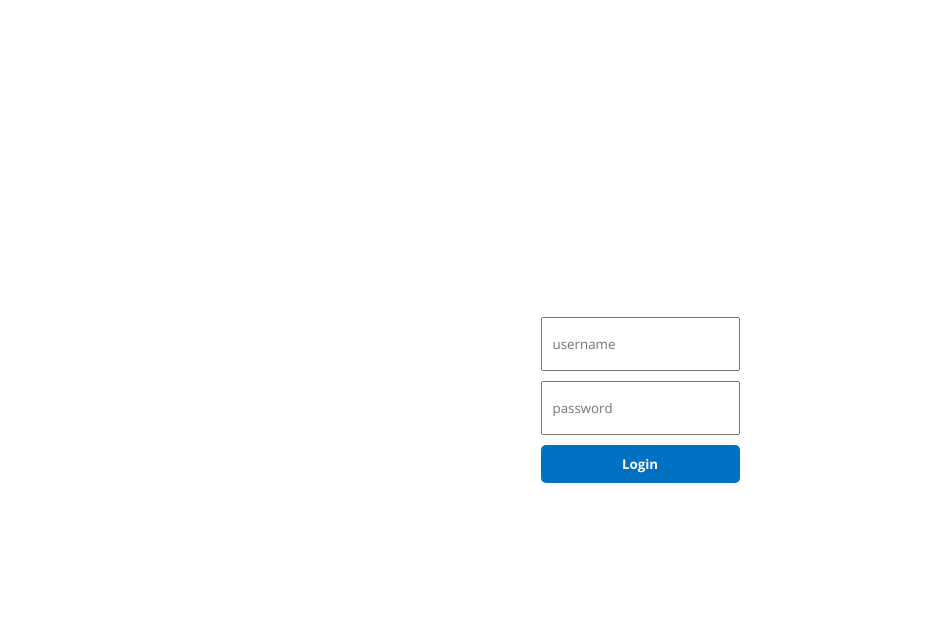
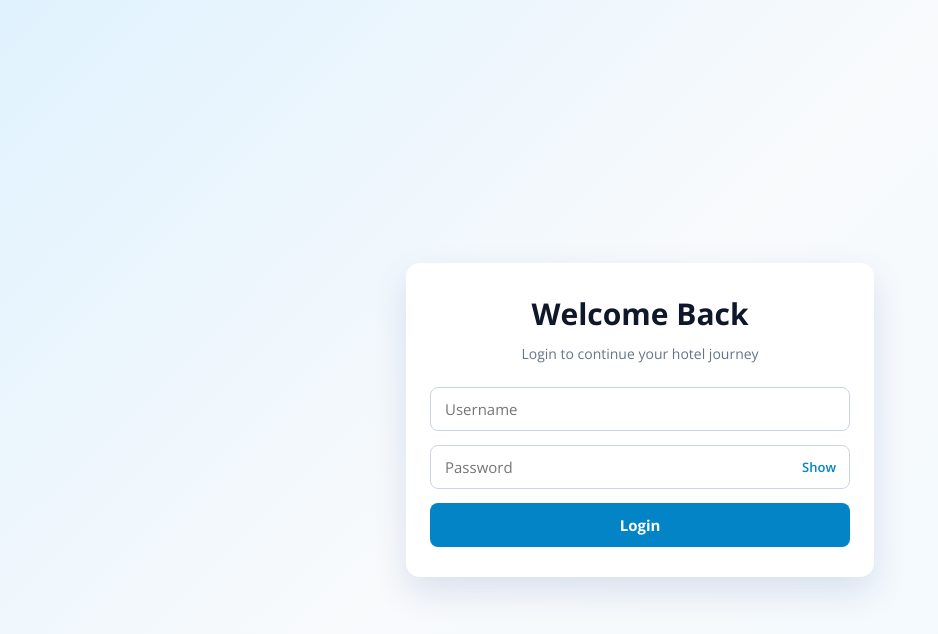
Before and after one commit to Kaushik515/Hotel-Management-FrontEnd, a React (Create React App) app: page /login in a window 1280 px wide. Shown: the top 634 px of the page, without its empty margins (0-938 px from the left). Built offline with nearby package versions, Linux system fonts and the light colour scheme.

Commit message:
Login Page update

```diff
--- a/src/pages/login/Login.jsx
+++ b/src/pages/login/Login.jsx
@@ -9,6 +9,7 @@ const Login = () => {
     username: undefined,
     password: undefined,
   });
+  const [showPassword, setShowPassword] = useState(false);
 
   const { loading, error, dispatch } = useContext(AuthContext);
 
@@ -32,28 +33,37 @@ const Login = () => {
 
 
   return (
-
     <div className="login">
-
       <div className="lContainer">
+        <h1 className="lTitle">Welcome Back</h1>
+        <p className="lSubtitle">Login to continue your hotel journey</p>
         <input
           type="text"
-          placeholder="username"
+          placeholder="Username"
           id="username"
           onChange={handleChange}
           className="lInput"
         />
-        <input
-          type="password"
-          placeholder="password"
-          id="password"
-          onChange={handleChange}
-          className="lInput"
-        />
+        <div className="lPasswordWrap">
+          <input
+            type={showPassword ? "text" : "password"}
+            placeholder="Password"
+            id="password"
+            onChange={handleChange}
+            className="lInput"
+          />
+          <button
+            type="button"
+            className="lToggle"
+            onClick={() => setShowPassword((prev) => !prev)}
+          >
+            {showPassword ? "Hide" : "Show"}
+          </button>
+        </div>
         <button disabled={loading} onClick={handleClick} className="lButton">
           Login
         </button>
-        {error && <span>{error.message}</span>}
+        {error && <span className="lError">{error.message}</span>}
       </div>
     </div>
   );
--- a/src/pages/login/login.css
+++ b/src/pages/login/login.css
@@ -1,32 +1,101 @@
 .login {
-  height: 100vh;
+  min-height: 100vh;
   display: flex;
   align-items: center;
   justify-content: center;
+  background: linear-gradient(135deg, #e0f2fe 0%, #f8fafc 45%, #f0f9ff 100%);
+  padding: 20px;
 }
 
 .lContainer {
   display: flex;
   flex-direction: column;
-  gap: 10px;
+  gap: 14px;
+  width: 100%;
+  max-width: 420px;
+  background-color: #ffffff;
+  border-radius: 14px;
+  padding: 30px 24px;
+  box-shadow: 0 14px 35px rgba(0, 40, 120, 0.12);
 }
 
-.lInput{
-  height: 30px;
-  padding: 10px;
+.lTitle {
+  margin: 0;
+  text-align: center;
+  font-size: 30px;
+  font-weight: 700;
+  color: #0f172a;
+}
+
+.lSubtitle {
+  margin: -4px 0 10px;
+  text-align: center;
+  font-size: 14px;
+  color: #64748b;
+}
+
+.lInput {
+  height: 44px;
+  width: 100%;
+  padding: 0 14px;
+  border-radius: 8px;
+  border: 1px solid #cbd5e1;
+  font-size: 15px;
+  color: #0f172a;
+  box-sizing: border-box;
+}
+
+.lInput:focus {
+  outline: none;
+  border-color: #0284c7;
+  box-shadow: 0 0 0 3px rgba(2, 132, 199, 0.2);
+}
+
+.lPasswordWrap {
+  position: relative;
+}
+
+.lPasswordWrap .lInput {
+  padding-right: 72px;
+}
+
+.lToggle {
+  position: absolute;
+  right: 8px;
+  top: 50%;
+  transform: translateY(-50%);
+  border: none;
+  background: transparent;
+  color: #0284c7;
+  font-weight: 600;
+  font-size: 13px;
+  cursor: pointer;
 }
 
 .lButton {
   border: none;
+  height: 44px;
   padding: 10px 20px;
-  background-color: #0071c2;
+  background-color: #0284c7;
   color: white;
   font-weight: bold;
+  font-size: 15px;
   cursor: pointer;
-  border-radius: 5px;
+  border-radius: 8px;
+  transition: background-color 0.2s ease;
 }
 
-.lButton:disabled{
-  background-color: #0071c28c;
+.lButton:hover:not(:disabled) {
+  background-color: #0369a1;
+}
+
+.lButton:disabled {
+  background-color: #7dd3fc;
   cursor: not-allowed;
 }
+
+.lError {
+  text-align: center;
+  color: #dc2626;
+  font-size: 14px;
+}
```
